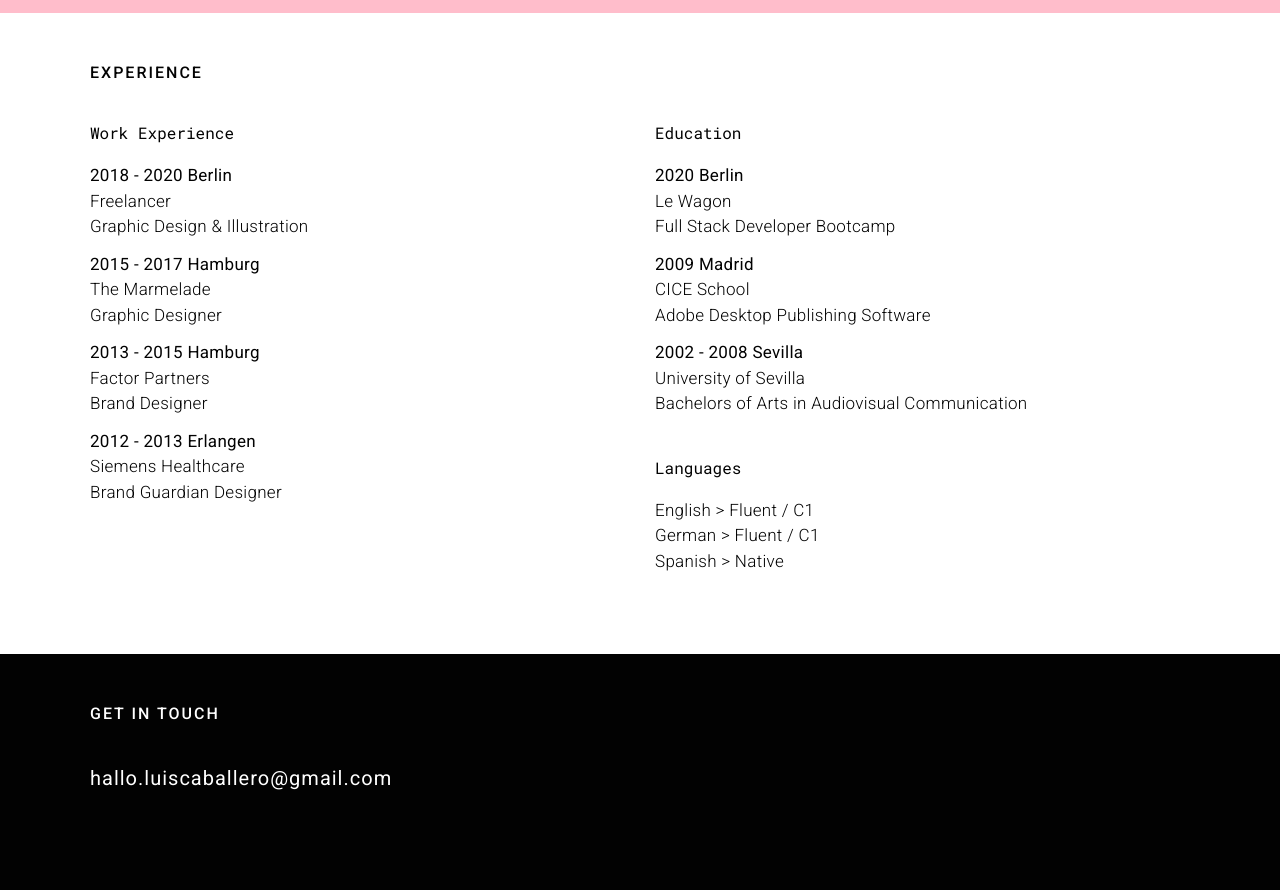
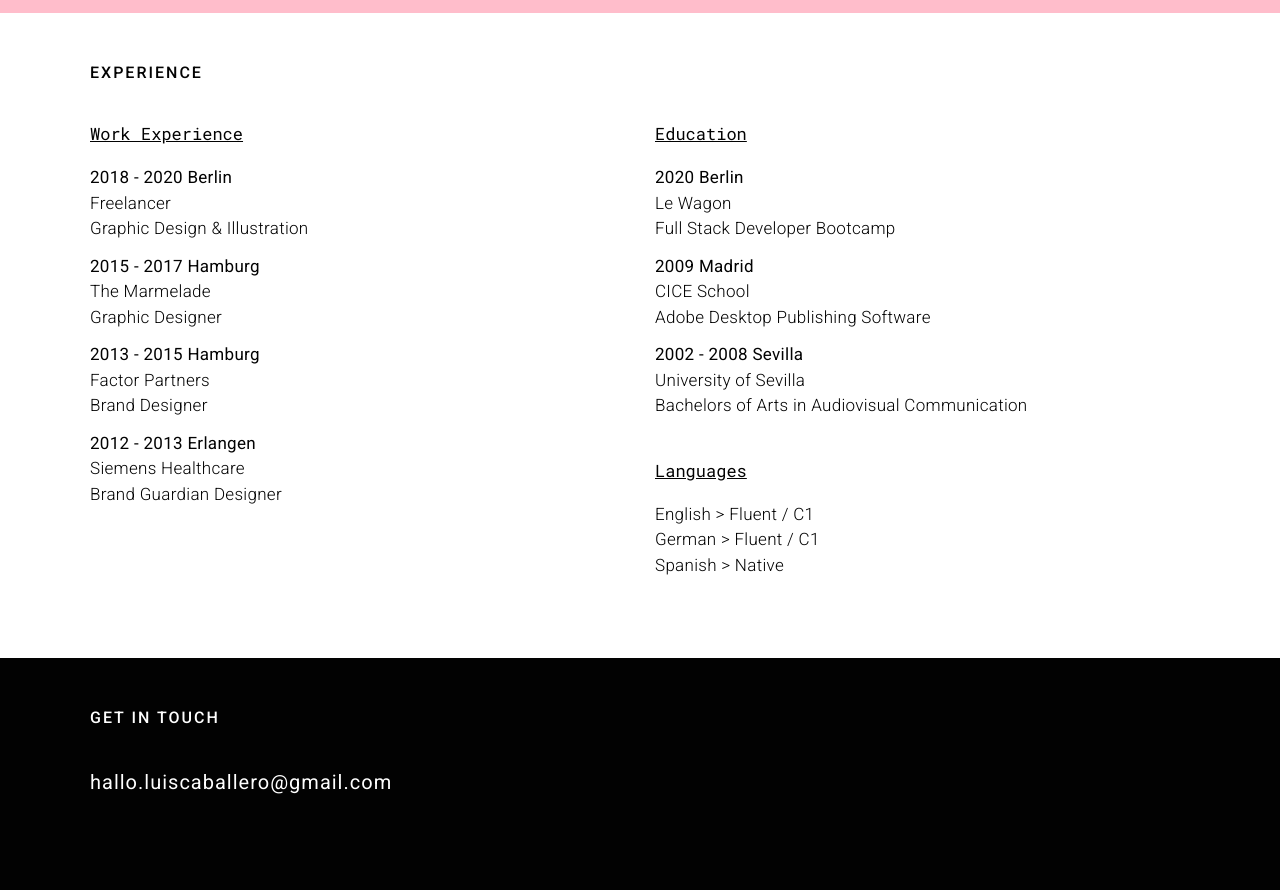
Before and after one commit to luiscaballero84/dev-portfolio, a website with bundled scripts: page index.html in a window 1280 px wide. Shown: the part 2580-3470 px from the top of the page. Built offline with nearby package versions, Linux system fonts and the light colour scheme; a script that the page names is missing.

Commit message:
added underline to exp-title

```diff
--- a/sass/06_components/_components.exp.scss
+++ b/sass/06_components/_components.exp.scss
@@ -1,6 +1,8 @@
 .exp-title {
   margin-top: 4rem;
   margin-bottom: 2rem;
+  font-size: 1.7rem;
+  text-decoration: underline;
 }
 
 .exp-text { margin-top: 1.2rem; }
```
Also changed, not shown: css/style.css.
